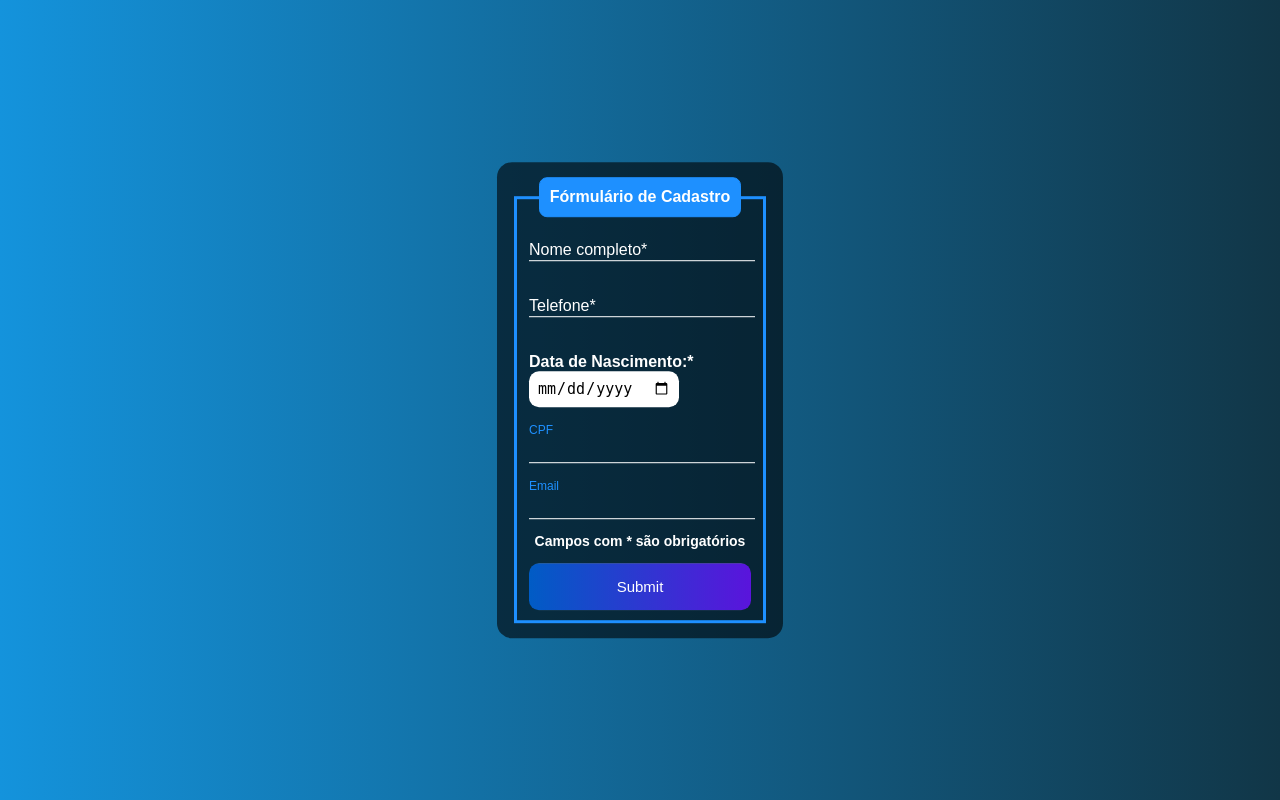
After one commit to yngvarrr/hello-php, a PHP site: page /form.php in a window 1280 px wide. The commit adds this page. Run offline with PHP 8.4, Linux system fonts and the light colour scheme.

Commit message:
subindo o projeto pronto

```diff
--- /dev/null
+++ b/form.php
@@ -0,0 +1,189 @@
+<?php
+if (isset($_POST['submit'])) {
+
+  include_once('index.php');
+
+  $nome = $_POST['nome'];
+  $email = $_POST['email'];
+  $telefone = $_POST['telefone'];
+  $cpf = $_POST['cpf'];
+  $data_nasc = $_POST['data_nascimento'];
+
+  function validarNome($nome)
+  {
+    if (strlen($nome) < 3) {
+      echo "<script>alert('O nome deve ter pelo menos 3 letras.');</script>";
+      return false;
+    }
+    return true;
+  }
+
+  $sqlCheck = "SELECT id FROM clientes WHERE telefone = '$telefone'";
+  $resultCheck = mysqli_query($conn, $sqlCheck);
+
+  if (mysqli_num_rows($resultCheck) > 0) {
+    echo "<script>alert('Este telefone já está registrado.');</script>";
+    echo "<script>window.history.back();</script>";
+    exit();
+  }
+
+  if (validarNome($nome)) {
+    $sqlInsert = "INSERT INTO clientes(nome,email,telefone,cpf,data_nasc) VALUES ('$nome','$email','$telefone','$cpf','$data_nasc')";
+    $resultInsert = mysqli_query($conn, $sqlInsert);
+
+    if ($resultInsert) {
+      echo "<script>alert('Cadastro realizado com sucesso!');</script>";
+      header("Location: sistema.php");
+      exit();
+    } else {
+      echo "<script>alert('Erro ao cadastrar.');</script>";
+    }
+  } else {
+    echo "<script>window.history.back();</script>";
+    exit();
+  }
+
+}
+
+?>
+<!DOCTYPE html>
+<html lang="en">
+
+<head>
+  <meta charset="UTF-8" />
+  <meta http-equiv="X-UA-Compatible" content="IE=edge" />
+  <meta name="viewport" content="width=device-width, initial-scale=1.0" />
+  <title>Formulário de Cadastro</title>
+  <style>
+    body {
+      font-family: Arial, Helvetica, sans-serif;
+      background-image: linear-gradient(to right,
+          rgb(20, 147, 220),
+          rgb(17, 54, 71));
+    }
+
+    .box {
+      color: white;
+      position: absolute;
+      top: 50%;
+      left: 50%;
+      transform: translate(-50%, -50%);
+      background-color: rgba(0, 0, 0, 0.6);
+      padding: 15px;
+      border-radius: 15px;
+      width: 20%;
+    }
+
+    fieldset {
+      border: 3px solid dodgerblue;
+    }
+
+    legend {
+      border: 1px solid dodgerblue;
+      padding: 10px;
+      text-align: center;
+      background-color: dodgerblue;
+      border-radius: 8px;
+    }
+
+    .inputBox {
+      position: relative;
+    }
+
+    .inputUser {
+      background: none;
+      border: none;
+      border-bottom: 1px solid white;
+      outline: none;
+      color: white;
+      font-size: 15px;
+      width: 100%;
+      letter-spacing: 2px;
+    }
+
+    .labelInput {
+      position: absolute;
+      top: 0px;
+      left: 0px;
+      pointer-events: none;
+      transition: 0.5s;
+    }
+
+    .inputUser:focus~.labelInput,
+    .inputUser:valid~.labelInput {
+      top: -20px;
+      font-size: 12px;
+      color: dodgerblue;
+    }
+
+    .disclaimer {
+      font-size: 14px;
+      text-align: center;
+      font-weight: bold;
+    }
+
+    #data_nascimento {
+      border: none;
+      padding: 8px;
+      border-radius: 10px;
+      outline: none;
+      font-size: 15px;
+    }
+
+    #submit {
+      background-image: linear-gradient(to right,
+          rgb(0, 92, 197),
+          rgb(90, 20, 220));
+      width: 100%;
+      border: none;
+      padding: 15px;
+      color: white;
+      font-size: 15px;
+      cursor: pointer;
+      border-radius: 10px;
+    }
+
+    #submit:hover {
+      background-image: linear-gradient(to right,
+          rgb(0, 80, 172),
+          rgb(80, 19, 195));
+    }
+  </style>
+</head>
+
+<body>
+  <div class="box">
+    <form action="form.php" method="POST" onsubmit="return validarNome()">
+      <fieldset>
+        <legend><b>Fórmulário de Cadastro</b></legend>
+        <br />
+        <div class="inputBox">
+          <input type="text" name="nome" id="nome" class="inputUser" required />
+          <label for="nome" class="labelInput">Nome completo*</label>
+        </div>
+        <br /><br />
+        <div class="inputBox">
+          <input type="tel" name="telefone" id="telefone" class="inputUser" required maxlength="11" />
+          <label for="telefone" class="labelInput">Telefone*</label>
+        </div>
+        <br /><br />
+        <label for="data_nascimento"><b>Data de Nascimento:*</b></label>
+        <input type="date" name="data_nascimento" id="data_nascimento" required />
+        <br /><br /><br />
+        <div class="inputBox">
+          <input type="text" name="cpf" id="cpf" class="inputUser" maxlength="11" />
+          <label for="cidade" class="labelInput">CPF</label>
+        </div>
+        <br /><br />
+        <div class="inputBox">
+          <input type="text" name="email" id="email" class="inputUser" />
+          <label for="email" class="labelInput">Email</label>
+        </div>
+        <p class="disclaimer">Campos com * são obrigatórios</p>
+        <input type="submit" name="submit" id="submit" />
+      </fieldset>
+    </form>
+  </div>
+</body>
+
+</html>
--- a/index.php
+++ b/index.php
@@ -2,8 +2,8 @@
 
 $host = 'localhost:3306';
 $dbuser = 'root';
-$dbpassword = 'root';
-$dbname = 'visu_clientes';
+$dbpassword = '1234';
+$dbname = 'sistema-cadastro';
 
 $conn = mysqli_connect($host,$dbuser,$dbpassword,$dbname);
 if($conn){
```
Also changed, not shown: delete.php (added, +20 -0 lines), edit.php (added, +183 -0 lines), saveEdit.php (added, +29 -0 lines), sistema-cadastro.sql (added, +56 -0 lines), sistema.php (added, +180 -0 lines).
